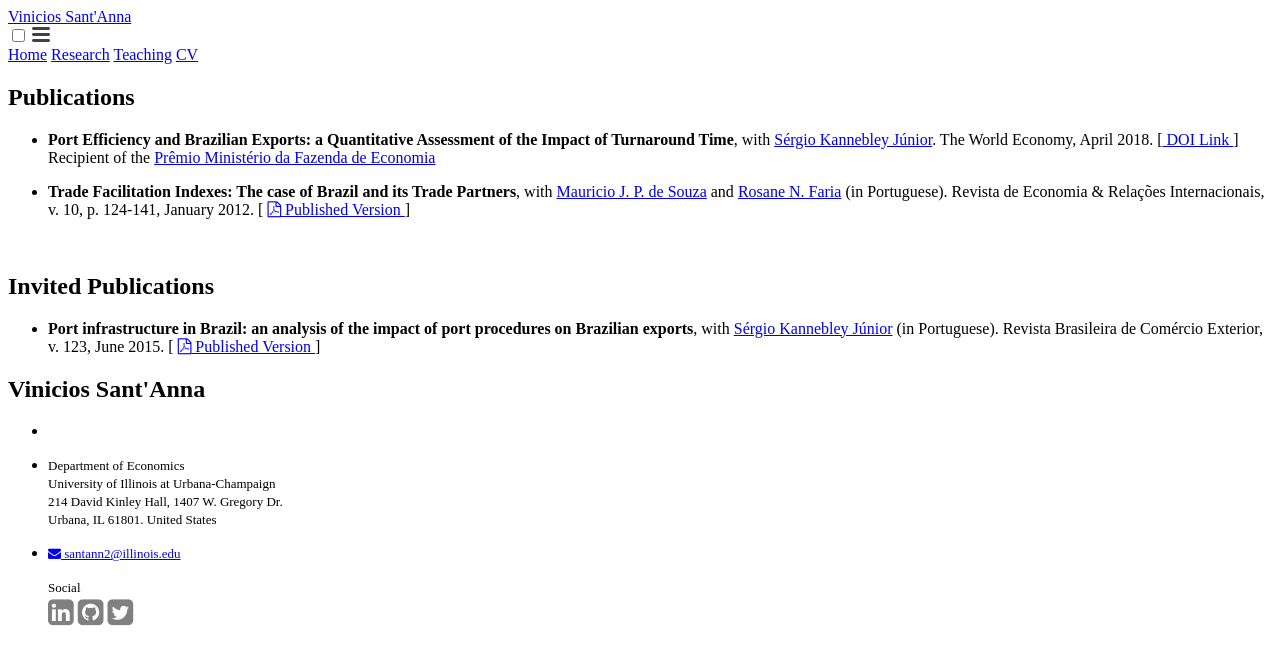
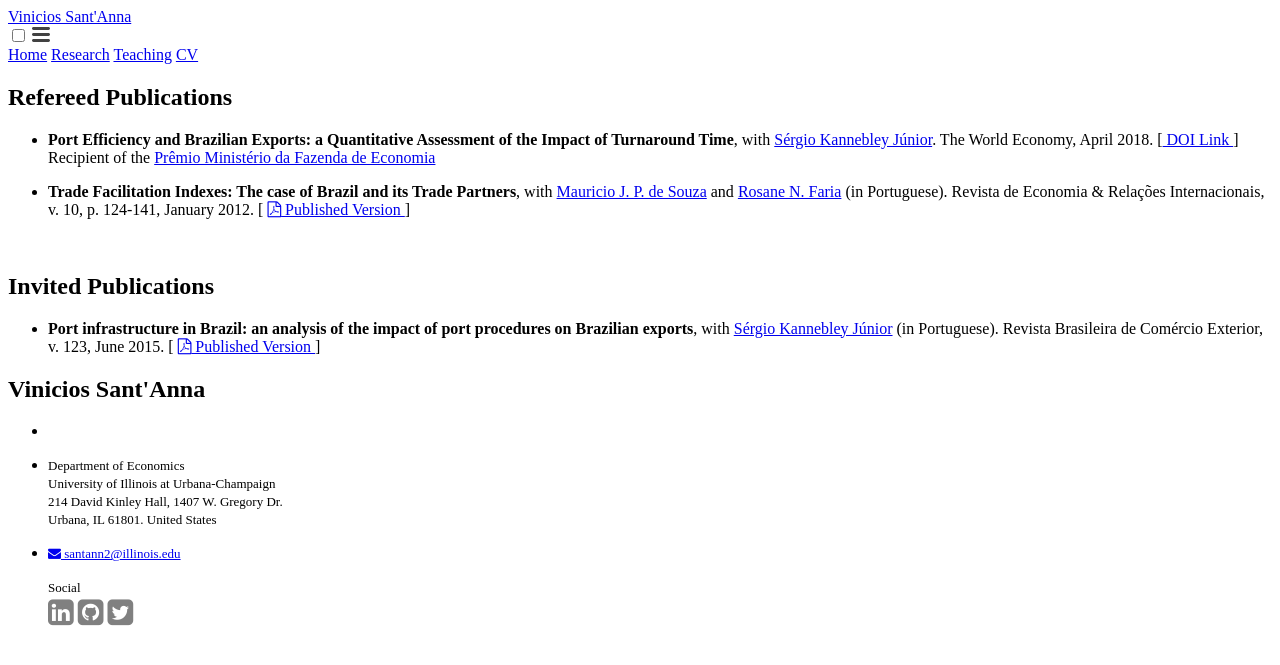
Before and after one commit to vpsantanna/vpsantanna.github.io, a Jekyll site: the page built from 2-research.md, in a window 1280 px wide. Shown: the top 665 px of the page. Built offline with Jekyll 4.4.1, drawn with Linux system fonts in a browser that asks for light colours; a script that is not in the unit is left out.

Commit message:
Update 2-research.md

```diff
--- a/2-research.md
+++ b/2-research.md
@@ -4,7 +4,7 @@ title: Research
 permalink: /research/
 ---
 
-# Publications
+# Refereed Publications
 
 - <b>Port Efficiency and Brazilian Exports: a Quantitative Assessment of the Impact of Turnaround Time</b>, with <a href="https://scholar.google.com.br/citations?user=dqFJND9idb0C&hl=en" target="_blank"> Sérgio Kannebley Júnior</a>. The World Economy, April 2018. [<a href="https://doi.org/10.1111/twec.12654" target="_blank"> DOI Link </a>] <br> Recipient of the <a href="http://www.esaf.fazenda.gov.br/assuntos/pesquisas-e-premios/premio-ministerio-da-fazenda-de-economia/trabalhos-vencedores-em-2015" target="_blank"> Prêmio Ministério da Fazenda de Economia </a>
 
```
